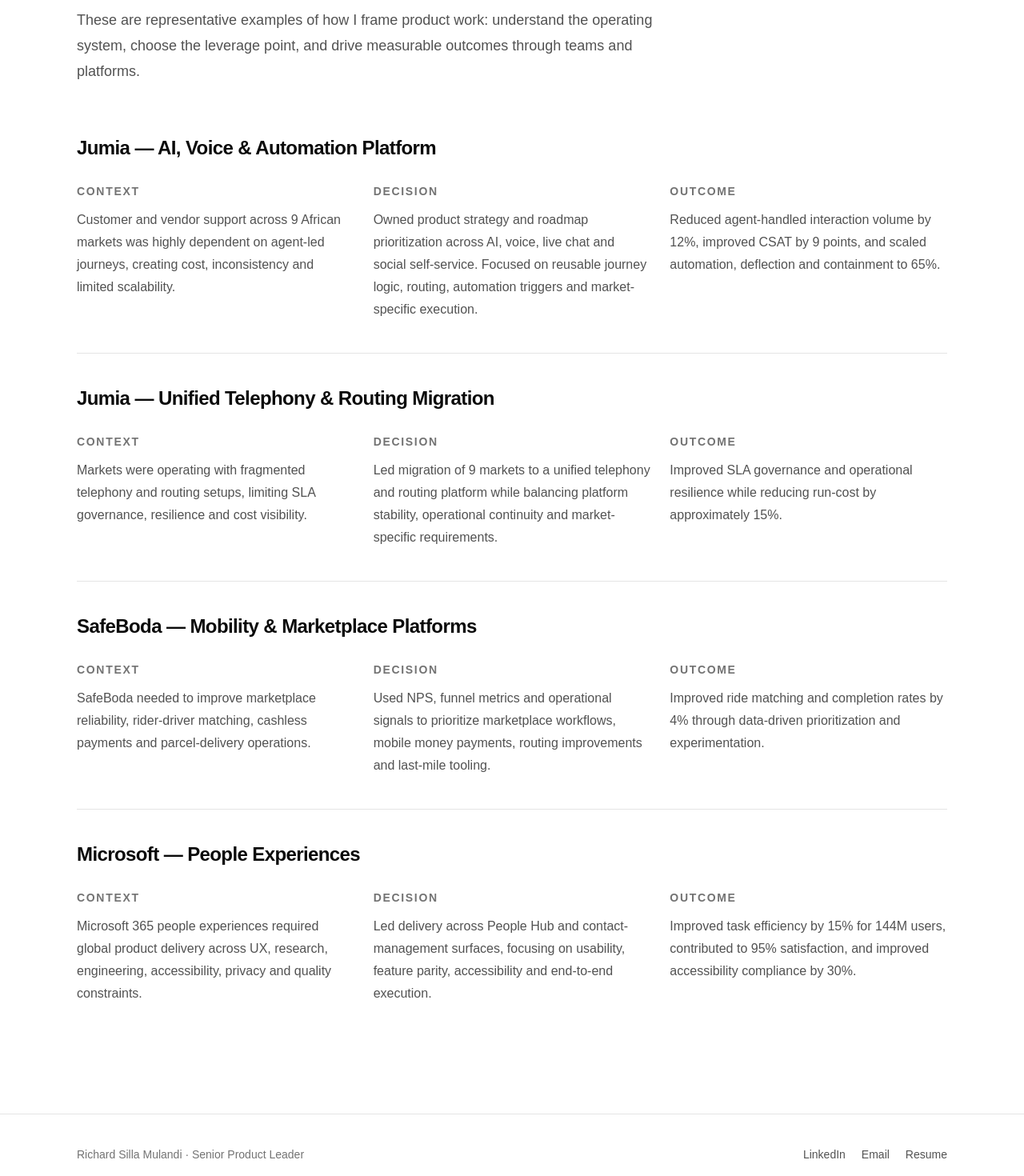
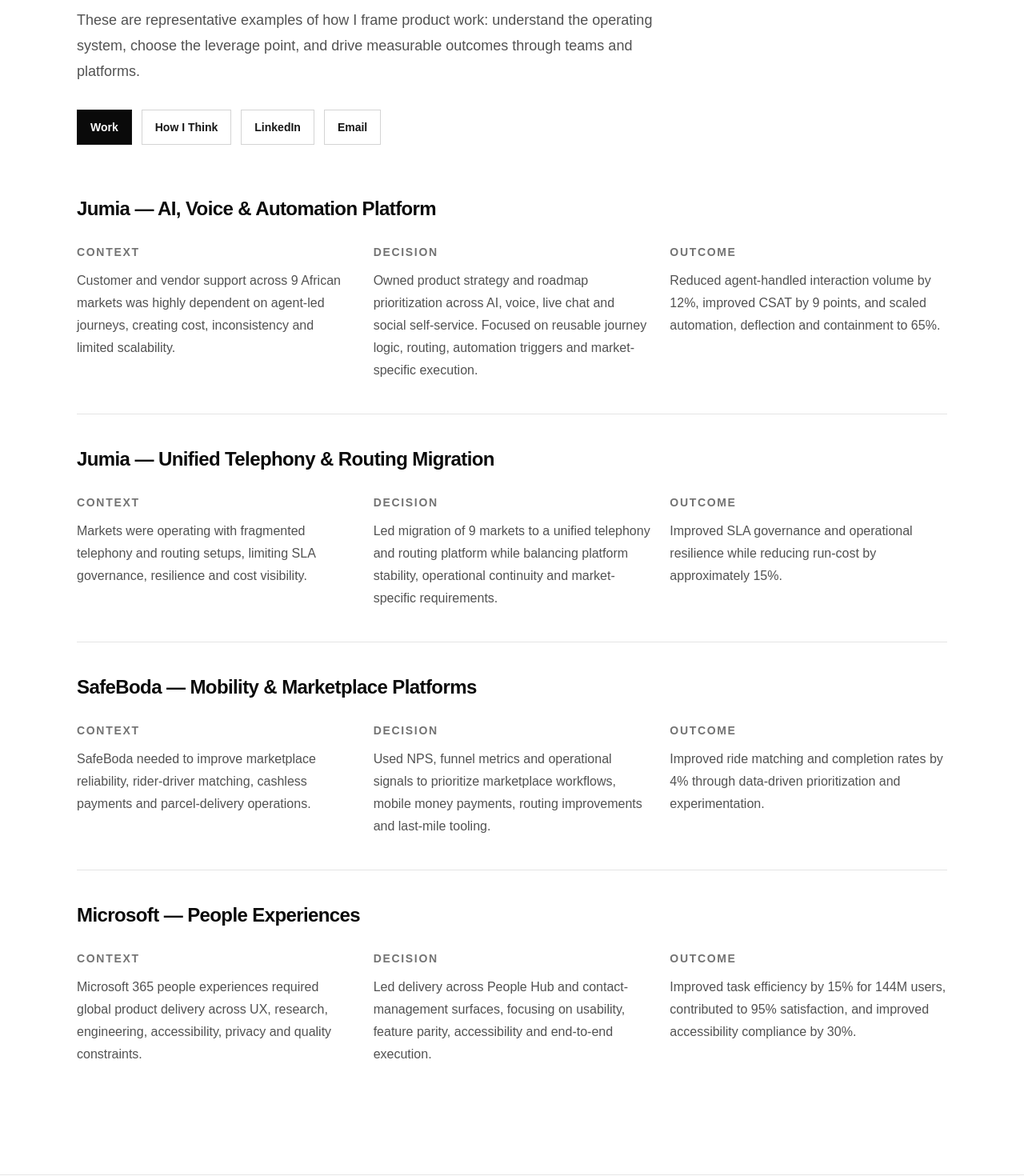
Before and after one commit to SillalliS/richardsilla.com, a Next.js app: page /work in a window 1280 px wide. Shown: the part 360-1830 px from the top of the page at 80% size. Built offline with nearby package versions, Linux system fonts and the light colour scheme.

Commit message:
Add shared CTA navigation and update contact email

```diff
--- a/app/how-i-think/page.tsx
+++ b/app/how-i-think/page.tsx
@@ -1,3 +1,4 @@
+import { ActionLinks } from "@/components/action-links";
 import { Footer } from "@/components/footer";
 import { Nav } from "@/components/nav";
 import { thinkingSections } from "@/lib/content";
@@ -20,6 +21,7 @@
             determine whether a product decision can scale.
           </p>
         </header>
+        <ActionLinks className="mt-8" currentPage="how-i-think" />
 
         <div className="mt-16 border-t border-neutral-200">
           {thinkingSections.map((section, index) => (
--- a/app/page.tsx
+++ b/app/page.tsx
@@ -1,4 +1,4 @@
-import Link from "next/link";
+import { ActionLinks } from "@/components/action-links";
 import { Footer } from "@/components/footer";
 import { HighlightCard } from "@/components/case-card";
 import { Nav } from "@/components/nav";
@@ -40,28 +40,7 @@
               </div>
             ))}
           </div>
-          <div className="mt-7 flex flex-wrap gap-3">
-            <Link
-              className="inline-flex items-center justify-center border border-neutral-950 bg-neutral-950 px-5 py-3 text-sm font-medium !text-white transition hover:bg-neutral-800"
-              href="/work"
-            >
-              View Work
-            </Link>
-            <Link className="button-secondary" href="/how-i-think">
-              How I Think
-            </Link>
-            <a
-              className="button-secondary"
-              href={site.linkedin}
-              rel="noreferrer"
-              target="_blank"
-            >
-              LinkedIn
-            </a>
-            <a className="button-secondary" href={`mailto:${site.email}`}>
-              Email
-            </a>
-          </div>
+          <ActionLinks className="mt-7" currentPage="home" />
           <div className="mt-7 border-t border-neutral-200 pt-5">
             <p className="text-xs font-semibold uppercase tracking-[0.14em] text-slate-600">
               At a glance
--- a/app/work/page.tsx
+++ b/app/work/page.tsx
@@ -1,3 +1,4 @@
+import { ActionLinks } from "@/components/action-links";
 import { CaseCard } from "@/components/case-card";
 import { Footer } from "@/components/footer";
 import { Nav } from "@/components/nav";
@@ -22,6 +23,7 @@
             drive measurable outcomes through teams and platforms.
           </p>
         </header>
+        <ActionLinks className="mt-8" currentPage="work" />
 
         <div className="mt-16">
           {workItems.map((item) => (
--- /dev/null
+++ b/components/action-links.tsx
@@ -0,0 +1,44 @@
+import Link from "next/link";
+import { site } from "@/lib/content";
+
+type ActionLinksProps = {
+  currentPage?: "home" | "work" | "how-i-think";
+  className?: string;
+};
+
+const activeClass = "button-primary bg-neutral-950 !text-white";
+const inactiveClass = "button-secondary";
+
+export function ActionLinks({
+  className = "",
+  currentPage = "home",
+}: ActionLinksProps) {
+  const isHome = currentPage === "home";
+  const isWork = currentPage === "work";
+  const isHowIThink = currentPage === "how-i-think";
+
+  return (
+    <div className={`flex flex-wrap gap-3 ${className}`}>
+      <Link className={isHome || isWork ? activeClass : inactiveClass} href="/work">
+        {isHome ? "View Work" : "Work"}
+      </Link>
+      <Link
+        className={isHowIThink ? activeClass : inactiveClass}
+        href="/how-i-think"
+      >
+        How I Think
+      </Link>
+      <a
+        className="button-secondary"
+        href={site.linkedin}
+        rel="noreferrer"
+        target="_blank"
+      >
+        LinkedIn
+      </a>
+      <a className="button-secondary" href={`mailto:${site.email}`}>
+        Email
+      </a>
+    </div>
+  );
+}
--- a/components/footer.tsx
+++ b/components/footer.tsx
@@ -1,6 +1,4 @@
 import { site } from "@/lib/content";
-
-const resumeHref = "/Richard-Silla-Mulandi-Resume.pdf";
 
 export function Footer() {
   return (
@@ -24,9 +22,14 @@
           >
             Email
           </a>
-          <a className="transition hover:text-neutral-950" href={resumeHref}>
-            Resume
-          </a>
+          {site.resume.visible ? (
+            <a
+              className="transition hover:text-neutral-950"
+              href={site.resume.href}
+            >
+              Resume
+            </a>
+          ) : null}
         </div>
       </div>
     </footer>
--- a/components/nav.tsx
+++ b/components/nav.tsx
@@ -9,7 +9,7 @@
 
 export function Nav() {
   return (
-    <header className="border-b border-neutral-200 bg-white">
+    <header className="sticky top-0 z-50 border-b border-neutral-200 bg-white/95 backdrop-blur">
       <nav
         aria-label="Primary navigation"
         className="mx-auto flex w-full max-w-6xl flex-col gap-4 px-6 py-5 sm:flex-row sm:items-center sm:justify-between lg:px-8"
--- a/lib/content.ts
+++ b/lib/content.ts
@@ -5,8 +5,13 @@
   title: "Richard Silla Mulandi | Senior Product Leader",
   description:
     "Senior product leader focused on AI, platforms, automation, and operational scale.",
-  email: "sillamulandi@gmail.com",
+  email: "silla@upeolabs.com",
   linkedin: "https://www.linkedin.com/in/richard-silla/",
+  // To enable Resume later, set visible to true and ensure the PDF exists in /public.
+  resume: {
+    href: "/Richard-Silla-Mulandi-Resume.pdf",
+    visible: false,
+  },
 };
 
 export const home = {
```
